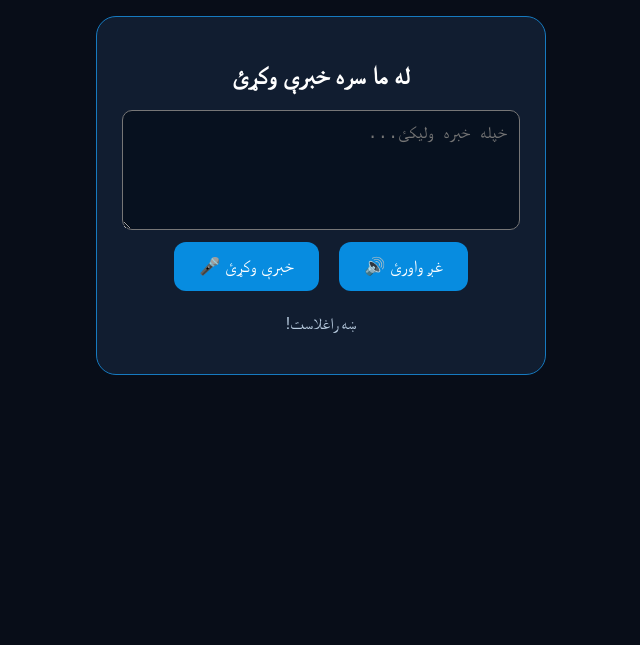
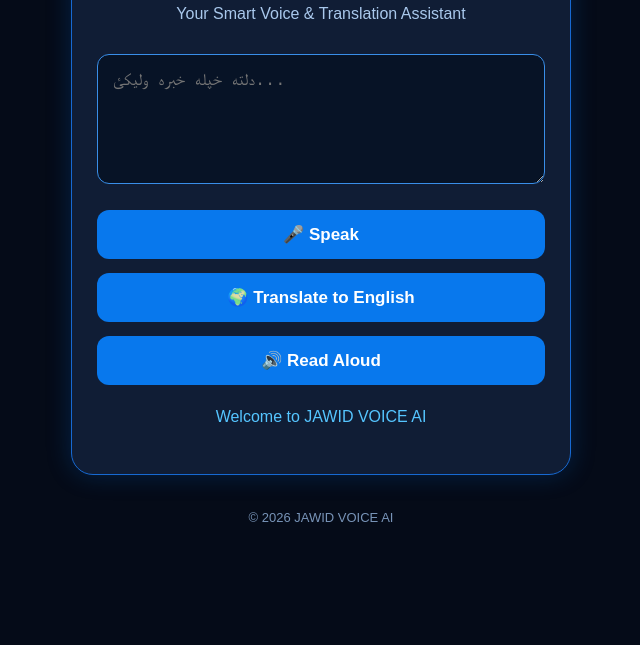
Before and after one commit to javidahmadzahor-afk/Javid-voice-ai, a plain HTML site: page Index.html in a window 1280 px wide. Shown: the part 155-800 px from the top of the page, without its empty margins (319-959 px from the left). Drawn offline with Linux system fonts and the light colour scheme.

Commit message:
Update Index.html

```diff
--- a/Index.html
+++ b/Index.html
@@ -1,5 +1,6 @@
+
 <!DOCTYPE html>
-<html lang="ps" dir="rtl">
+<html lang="ps">
 <head>
 <meta charset="UTF-8">
 <meta name="viewport" content="width=device-width, initial-scale=1.0">
@@ -8,76 +9,93 @@
 *{box-sizing:border-box}
 body{
  margin:0;
- background:#080d18;
+ font-family:Arial,sans-serif;
+ background:#050b18;
  color:white;
- font-family:Arial,sans-serif;
  text-align:center;
  padding:25px 15px;
 }
-h1{color:#20aaff;margin-top:35px}
-p{color:#b9cce0}
-.box{
- max-width:450px;
+.container{
+ max-width:500px;
  margin:35px auto;
- background:#111d30;
  padding:25px;
- border-radius:20px;
- border:1px solid #167ac0;
+ background:#101d35;
+ border:1px solid #1769d2;
+ border-radius:22px;
+ box-shadow:0 0 25px #0753a855;
+}
+h1{color:#42a5ff;font-size:30px}
+.tag{color:#a9c8ec}
+textarea{
+ width:100%;
+ height:130px;
+ padding:15px;
+ border-radius:12px;
+ border:1px solid #398ee8;
+ background:#071326;
+ color:white;
+ font-size:17px;
+ margin:15px 0;
 }
 button{
- background:#078ce0;
- color:white;
+ width:100%;
+ padding:14px;
+ margin:7px 0;
  border:0;
- padding:14px 25px;
  border-radius:12px;
- font-size:17px;
- margin:8px;
-}
-textarea{
- width:100%;
- height:120px;
- padding:12px;
- border-radius:10px;
- background:#07111f;
+ background:#0878ed;
  color:white;
  font-size:17px;
+ font-weight:bold;
 }
+button:active{background:#0454a8}
+#result{color:#55c5ff;min-height:25px}
+footer{color:#7894b8;font-size:13px;margin-top:25px}
 </style>
 </head>
 <body>
+<div class="container">
 <h1>JAWID VOICE AI</h1>
-<p>ستاسو هوښیار غږیز مرستیال</p>
-<div class="box">
-<h2>له ما سره خبرې وکړئ</h2>
-<textarea id="message" placeholder="خپله خبره ولیکئ..."></textarea>
-<br>
-<button onclick="speak()">غږ واورئ 🔊</button>
-<button onclick="listen()">خبرې وکړئ 🎤</button>
-<p id="status">ښه راغلاست!</p>
+<p class="tag">Your Smart Voice & Translation Assistant</p>
+
+<textarea id="message" placeholder="دلته خپله خبره ولیکئ..."></textarea>
+
+<button onclick="listen()">🎤 Speak</button>
+<button onclick="translateText()">🌍 Translate to English</button>
+<button onclick="speakText()">🔊 Read Aloud</button>
+
+<p id="result">Welcome to JAWID VOICE AI</p>
 </div>
+
+<footer>© 2026 JAWID VOICE AI</footer>
+
 <script>
-function speak(){
- let text=document.getElementById("message").value;
- if(!text)return;
- let speech=new SpeechSynthesisUtterance(text);
+function listen(){
+ const Speech = window.SpeechRecognition || window.webkitSpeechRecognition;
+ if(!Speech){
+  document.getElementById("result").innerText="Speech recognition is not supported in this browser.";
+  return;
+ }
+ const recognition = new Speech();
+ recognition.lang="ps-AF";
+ recognition.onresult=function(event){
+  document.getElementById("message").value=event.results[0][0].transcript;
+ };
+ recognition.onerror=function(){
+  document.getElementById("result").innerText="Voice error. Please try again.";
+ };
+ recognition.start();
+}
+function translateText(){
+ document.getElementById("result").innerText=
+ "AI translation service must be connected to enable translation.";
+}
+function speakText(){
+ const text=document.getElementById("message").value;
+ if(!text){alert("Please write something first.");return;}
+ const speech=new SpeechSynthesisUtterance(text);
  speech.lang="ps-AF";
  speechSynthesis.speak(speech);
-}
-function listen(){
- const SpeechRecognition=window.SpeechRecognition||window.webkitSpeechRecognition;
- if(!SpeechRecognition){
-  document.getElementById("status").innerText="ستاسو براوزر د غږ پېژندنې ملاتړ نه کوي.";
-  return;
- }
- let recognition=new SpeechRecognition();
- recognition.lang="ps-AF";
- recognition.onresult=function(e){
-  document.getElementById("message").value=e.results[0][0].transcript;
- };
- recognition.onerror=function(){
-  document.getElementById("status").innerText="غږ ونه پېژندل شو.";
- };
- recognition.start();
 }
 </script>
 </body>
```
